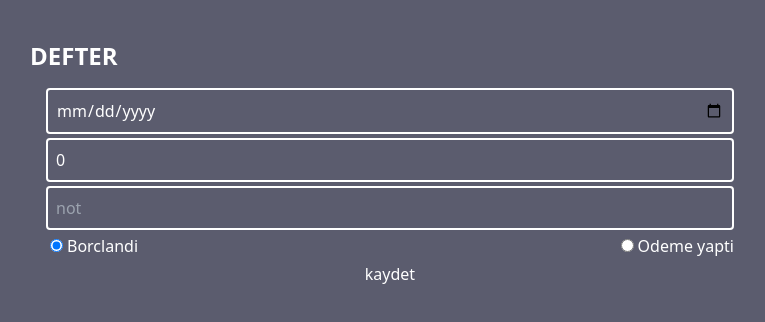
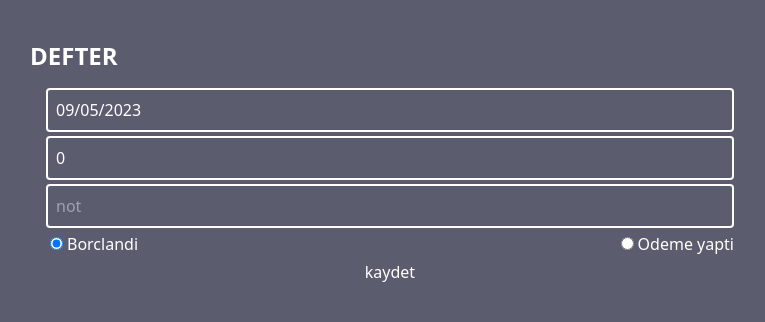
Before and after one commit to cemcakirlar/CodeReview_defter, a React (Vite) app: page /entities/1/new in a window 1280 px wide. Shown: the top 322 px of the page, without its empty margins (250-1015 px from the left). Built offline with nearby package versions, Linux system fonts and the light colour scheme.

Commit message:
Fix date picker #4

```diff
--- a/package.json
+++ b/package.json
@@ -10,11 +10,13 @@
     "preview": "vite preview"
   },
   "dependencies": {
+    "@types/react-datepicker": "^4.15.0",
     "dexie": "^3.2.4",
     "dexie-react-hooks": "^1.1.6",
     "localforage": "^1.10.0",
     "match-sorter": "^6.3.1",
     "react": "^18.2.0",
+    "react-datepicker": "^4.16.0",
     "react-dom": "^18.2.0",
     "react-router-dom": "^6.15.0",
     "sort-by": "^1.2.0"
--- a/src/Pages/new-transaction.tsx
+++ b/src/Pages/new-transaction.tsx
@@ -1,6 +1,9 @@
 import { useEffect, useState } from "react";
 import { useParams } from "react-router-dom";
 import { DefterDb, Entity, Transaction } from "../db";
+import DatePicker from "react-datepicker";
+import "react-datepicker/dist/react-datepicker.css";
+
 const db = new DefterDb();
 
 const today = new Date();
@@ -18,7 +21,7 @@ export default function NewTransaction() {
     }
   }, [entityId]);
 
-  const [date, setDate] = useState(today);
+  const [date, setDate] = useState(today as Date | null);
   const [amount, setAmount] = useState(0);
   const [note, setNote] = useState("");
   const [type, setType] = useState("d" as "c" | "d");
@@ -29,7 +32,7 @@ export default function NewTransaction() {
       onSubmit={(e) => {
         e.preventDefault();
         const rec: Transaction = {
-          date,
+          date: date ?? today,
           amount,
           customerId: entity?.id!,
           type,
@@ -39,17 +42,12 @@ export default function NewTransaction() {
         db.transactions.add(rec).then(resetForm);
       }}
     >
-      <input
-        onChange={(e) => {
-          //`${today.getFullYear()}-${today.getMonth()}-${today.getDate()}`
-          setDate(new Date(e.target.value));
-        }}
-        value={date.toDateString()}
-        type="date"
-        pattern="\d{4}-\d{2}-\d{2}"
-        className="p-2 bg-inherit border-white border-2 rounded"
-        placeholder="tarih"
+      <DatePicker
+      className="p-2 bg-inherit border-white border-2 rounded w-full"
+        selected={date}
+        onChange={(d) => setDate(d)}
       />
+
       <input
         onChange={(e) => {
           const amount = parseFloat(e.target.value);
```
Also changed, not shown: 1 other file (tests, documents, lock files or other folders).
